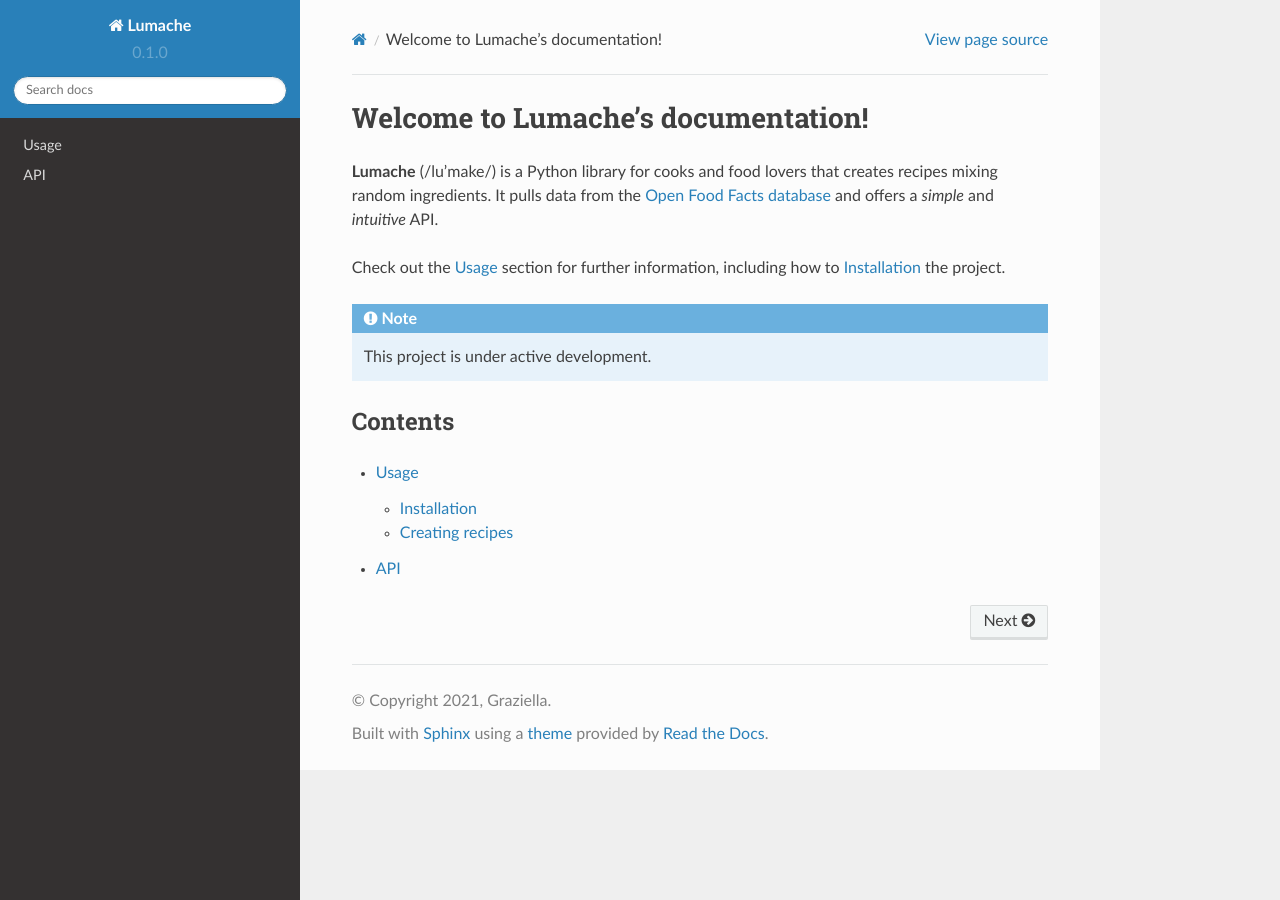
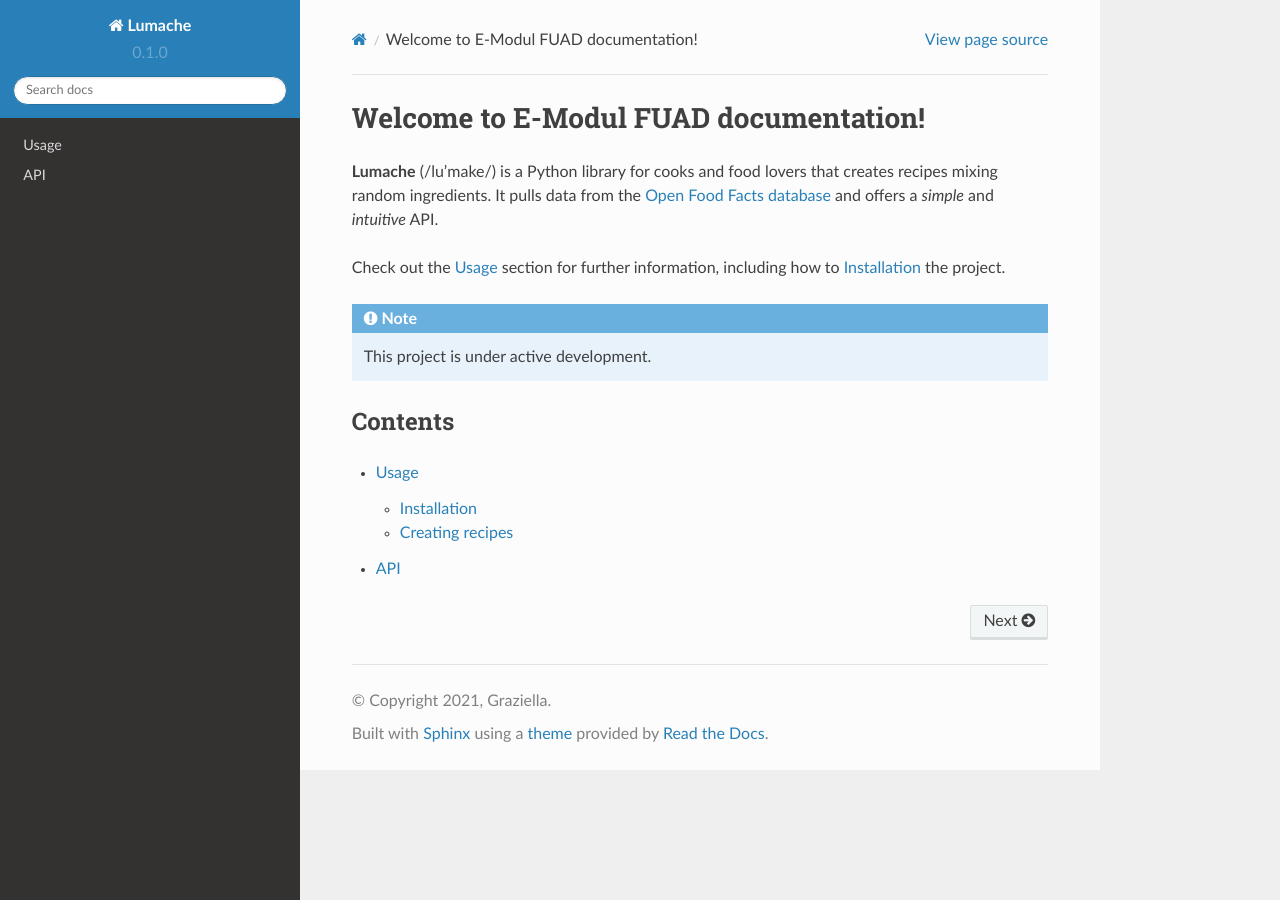
Before and after one commit to herialhanif/emodulfuaddoc, a Sphinx documentation site: the page built from docs/source/index.rst, in a window 1280 px wide. Built offline with Sphinx 7.4.7 and the Read the Docs theme 2.0.0, drawn with Linux system fonts in a browser that asks for light colours.

Commit message:
Update index.rst

```diff
--- a/docs/source/index.rst
+++ b/docs/source/index.rst
@@ -1,4 +1,4 @@
-Welcome to Lumache's documentation!
+Welcome to E-Modul FUAD documentation!
 ===================================
 
 **Lumache** (/lu'make/) is a Python library for cooks and food lovers
```
